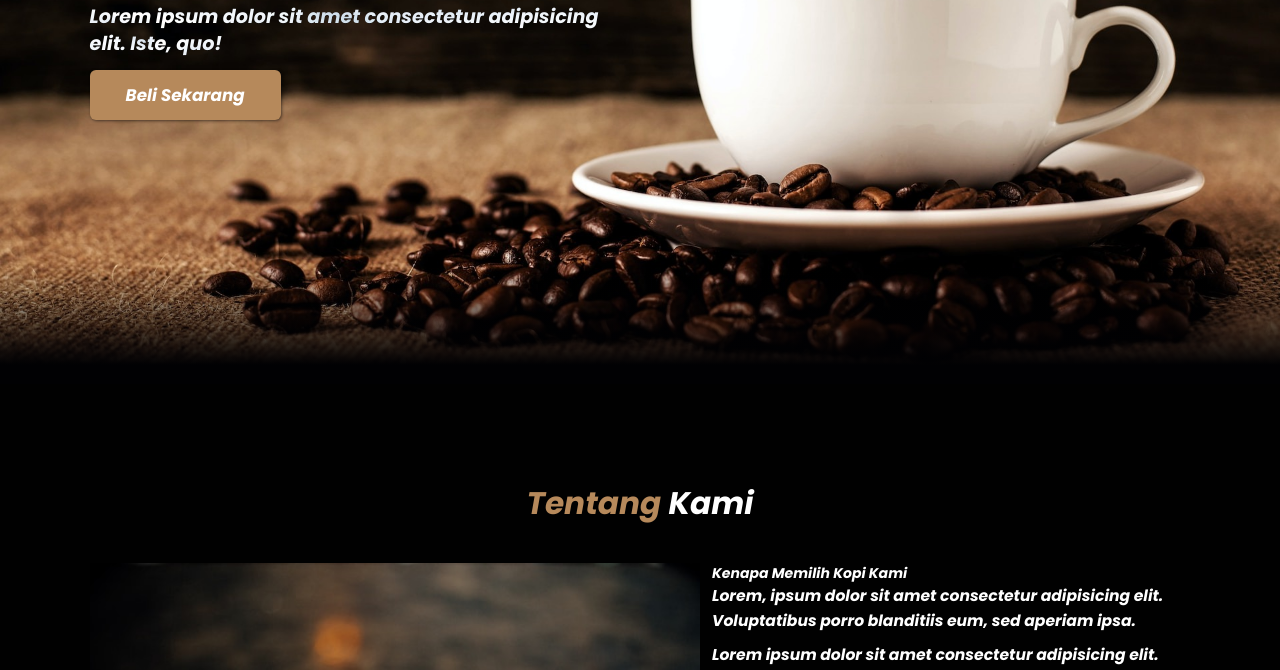
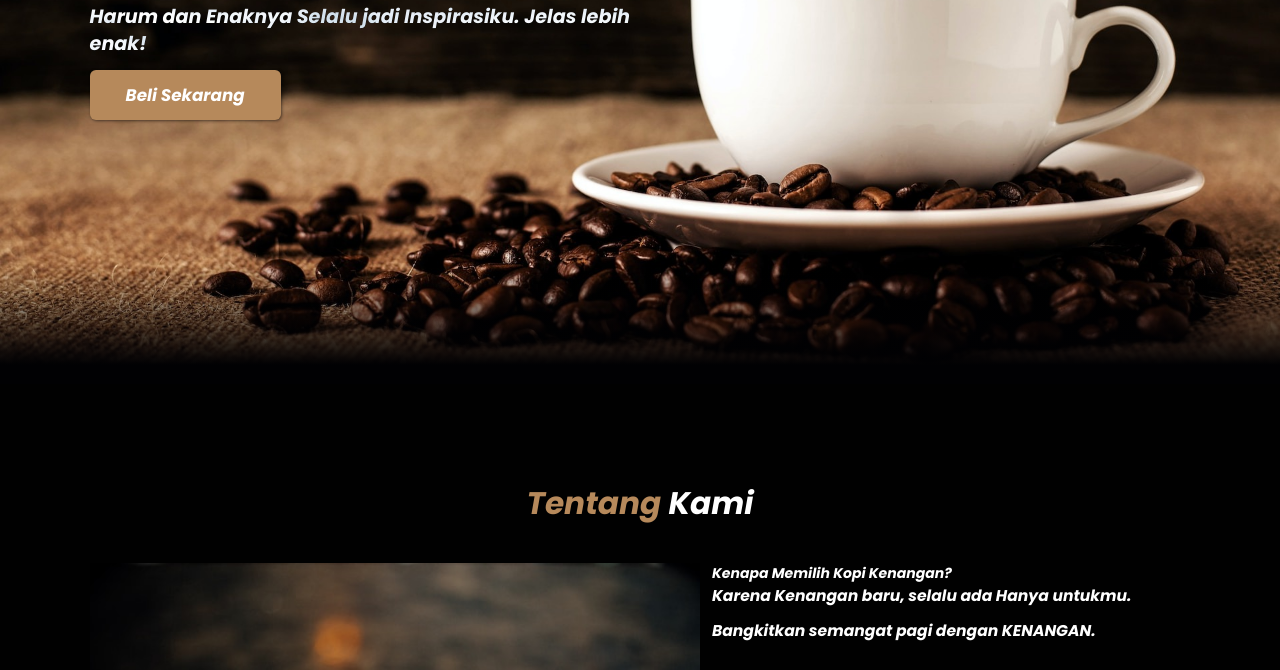
Before and after one commit to RamaMendrofa/kopi-kenangan-senja, a plain HTML site: page index.html in a window 1280 px wide. Shown: the part 416-1086 px from the top of the page. Drawn offline with nearby package versions, Linux system fonts and the light colour scheme.

Commit message:
Update index.html

```diff
--- a/index.html
+++ b/index.html
@@ -49,7 +49,7 @@
     <section class="hero" id="home">
         <main class="content">
             <h1> Mari Nikmati Secangkir <span>Kopi</span></h1>
-            <p>Lorem ipsum dolor sit amet consectetur adipisicing elit. Iste, quo!</p>
+            <p>Harum dan Enaknya Selalu jadi Inspirasiku. Jelas lebih enak!</p>
             <a href="#" class="cta">Beli Sekarang</a>
         </main>
     </section>
@@ -65,9 +65,9 @@
                 <img src="Tentang-Kami.jpg" alt="Tentang Kami">
             </div>
             <div class="content">
-                <h3>Kenapa Memilih Kopi Kami</h3>
-                <p>Lorem, ipsum dolor sit amet consectetur adipisicing elit. Voluptatibus porro blanditiis eum, sed aperiam ipsa.</p>
-                <p>Lorem ipsum dolor sit amet consectetur adipisicing elit. Repellat ut cumque nisi neque tempora. Voluptate dolorum sunt unde non natus.</p>
+                <h3>Kenapa Memilih Kopi Kenangan?</h3>
+                <p>Karena Kenangan baru, selalu ada Hanya untukmu.</p>
+                <p>Bangkitkan semangat pagi dengan KENANGAN.</p>
             </div>
         </div>
     </section>
@@ -76,7 +76,7 @@
     <!-- Menu Section Start -->
     <section id="menu" class="menu">
         <h2><span>Menu</span> Kami</h2>
-        <p>Lorem, ipsum dolor sit amet consectetur adipisicing elit. Cumque placeat veritatis, a nemo maiores odit!</p>
+        <p>Nikmati kelezatan kopi yang dipadukan dengan cincau segar, di Kopi Kenangan. Ukuran besar dan rasanya memuaskan</p>
 
         <div class="row">
             <div class="menu-card">
@@ -119,7 +119,7 @@
 
     <section id="contact" class="contact">
         <h2><span>Kontak</span> Kami</h2>
-        <p>Lorem, ipsum dolor sit amet consectetur adipisicing elit. Natus, rerum.</p>
+        <p>MAMPIR. Minum Pasti Irit.</p>
 
         <div class="row">
             <iframe src="https://www.google.com/maps/embed?pb=!1m18!1m12!1m3!1d126748.60965083813!2d107.56075458706822!3d-6.9032719510185565!2m3!1f0!2f0!3f0!3m2!1i1024!2i768!4f13.1!3m3!1m2!1s0x2e68e6398252477f%3A0x146a1f93d3e815b2!2sBandung%2C%20Kota%20Bandung%2C%20Jawa%20Barat!5e0!3m2!1sid!2sid!4v1701327175613!5m2!1sid!2sid"
```
